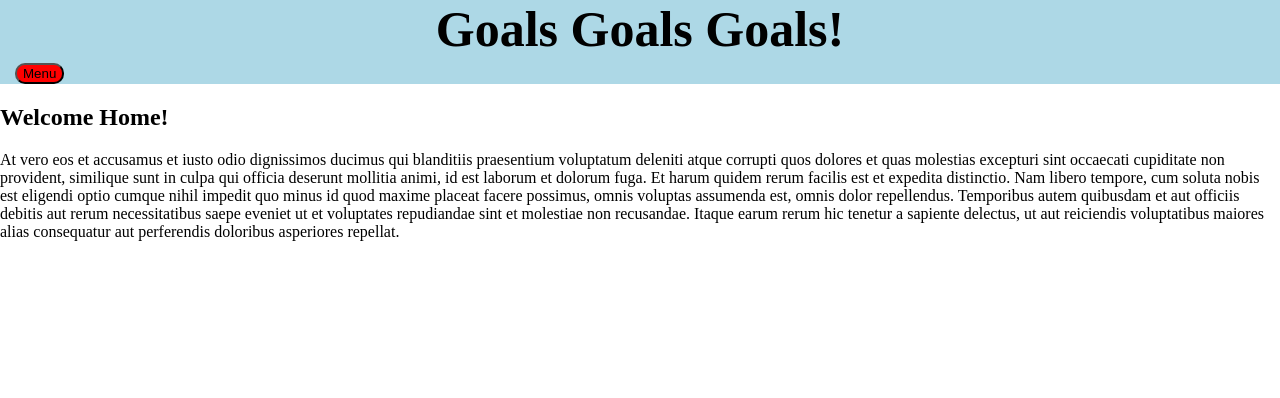
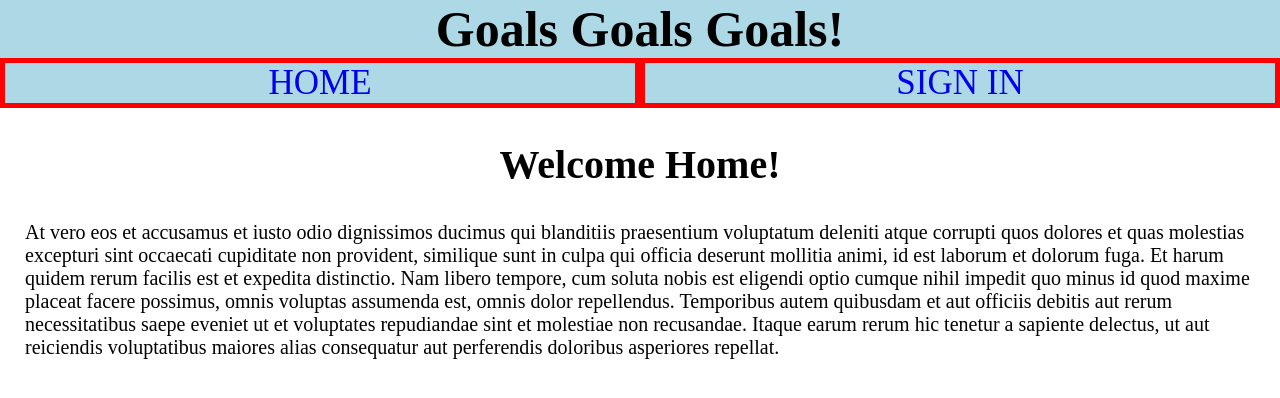
Before and after one commit to alchemy-bootcamp-two-summer-2018/goals, a Vue app in the folder app/: page /#/ in a window 1280 px wide. Shown: the top 398 px of the page. Built offline with nearby package versions, Linux system fonts and the light colour scheme.

Commit message:
Make header links different for mobile and desktop

```diff
--- a/app/src/App.vue
+++ b/app/src/App.vue
@@ -3,15 +3,28 @@
     <!-- <Header/> -->
     <header>
       <h1>Goals Goals Goals!</h1>
-      <button class="header-button" @click="openMenu">Menu</button>
+
+      <div class="desktop">
+          <span id="desktop-welcome-user" v-if="user"><i>User: {{ user.email }}</i></span>
+          <div class="desktop-nav">
+            <RouterLink class="desktop-nav-el" to="/">HOME</RouterLink>
+            <RouterLink class="desktop-nav-el" v-if="user" to="/goals">GOALS</RouterLink>
+            <RouterLink class="desktop-nav-el" v-if="!user" to="/auth">SIGN IN</RouterLink>
+            <a class="desktop-nav-el" v-if="user" href="/" @click.prevent="handleSignOut">SIGN OUT</a>
+          </div>
+      </div>
+
+      <div class="mobile">
+        <button class="header-button" @click="openMenu" v-show="!menuIsOpen">Menu</button>
         <div v-show="menuIsOpen">
           <div class="mobile-nav">
             <RouterLink class="mobile-nav-el" to="/">HOME</RouterLink>
             <RouterLink v-if="user" class="mobile-nav-el" to="/goals">GOALS</RouterLink>
             <RouterLink v-if="!user" class="mobile-nav-el" to="/auth">SIGN IN</RouterLink>
             <a class="mobile-nav-el" v-if="user" href="/" @click.prevent="handleSignOut">SIGN OUT</a>
-          <span id="welcome-user" v-if="user">User: {{ user.email }}</span>
+            <span id="mobile-welcome-user" v-if="user">User: {{ user.email }}</span>
             <button class="header-button" @click="closeMenu">Close Menu</button>
+          </div>
         </div>
       </div>
     </header>
@@ -59,11 +72,6 @@ export default {
 
 <style>
 
-.mobile-nav{
-  display: flex;
-  flex-direction: column;
-  justify-content: space-between;
-}
 
 h1 {
   text-align: center;
@@ -75,11 +83,22 @@ header {
   background-color: lightblue;
 }
 
+@media(max-width: 500px) {
+  .desktop {
+    display: none;
+  }
+
+  .mobile-nav{
+    display: flex;
+    flex-direction: column;
+    justify-content: space-between;
+  }
+
   .mobile-nav-el:hover{
     background-color: red;
   }
 
-#welcome-user,
+  #mobile-welcome-user,
   .mobile-nav-el{
     text-align: center;
     margin: 25px;
@@ -89,22 +108,49 @@ header {
   }
 
   .mobile-nav-el{
-  border: 2px solid blue;
+    border: 5px solid blue;
+    width: 90%;
   }
 
   .header-button {
+    display: flex;
+    width: 100%;
+    justify-content: center;
+    background-color: red;
+    font-size: 35px;
+    margin: 0px;
+  }
+}
+
+@media (min-width: 500px) {
+  .mobile {
+    display: none;
+  }
+
+  .desktop-nav {
+    display: flex;
+    justify-content: space-between;
+    margin: 0px;
+  }
+
+  .desktop-nav-el:hover {
     background-color: red;
   }
-/* #app {
-  font-family: 'Avenir', Helvetica, Arial, sans-serif;
-  -webkit-font-smoothing: antialiased;
-  -moz-osx-font-smoothing: grayscale;
+  .desktop-nav-el {
+    text-decoration: none;
+    font-size: 35px;
+    width: 100%;
+    border: 5px solid red;
     text-align: center;
-  color: #2c3e50;
-  margin-top: 60px;
-} */
+  }
 
-/* .nav-link {
-  padding: 50px;
-} */
+  #desktop-welcome-user{
+    display: block;
+    font-size: 25px;
+    text-align: right;
+    margin-right: 75px;
+  }
+}
+
+
 </style>
--- a/app/src/components/Goals.vue
+++ b/app/src/components/Goals.vue
@@ -1,6 +1,5 @@
 <template>
-  <div>
-
+  <div class="goals-container">
     <ul v-if="goals">
       <div v-for="(goal, i) in goals" :key="goal.id">
         <li>
@@ -81,7 +80,7 @@ export default {
 };
 </script>
 
-<style>
+<style scoped>
 ul {
   list-style: none;
 }
@@ -98,4 +97,8 @@ button {
   margin-left: 15px;
   margin-top: 5px;
 }
+
+.goals-container {
+  text-align: center;
+}
 </style>
--- a/app/src/components/Home.vue
+++ b/app/src/components/Home.vue
@@ -20,6 +20,14 @@ export default {
 };
 </script>
 
-<style>
+<style scoped>
+h2 {
+  font-size: 40px;
+  text-align: center;
+}
 
+p {
+  margin: 25px;
+  font-size: 20px;
+}
 </style>
```
Lines whose indentation alone changed are shown as unchanged.
